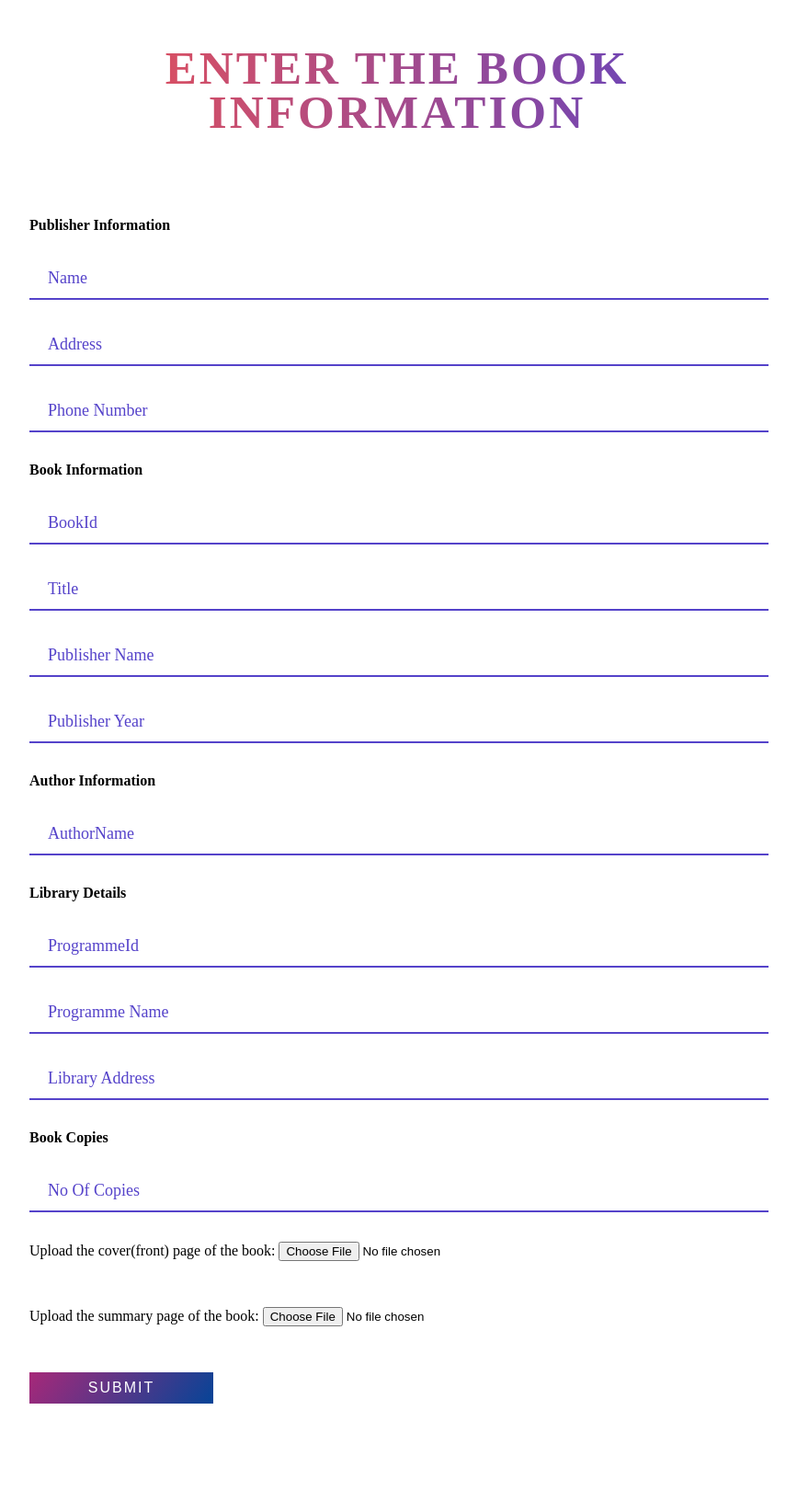
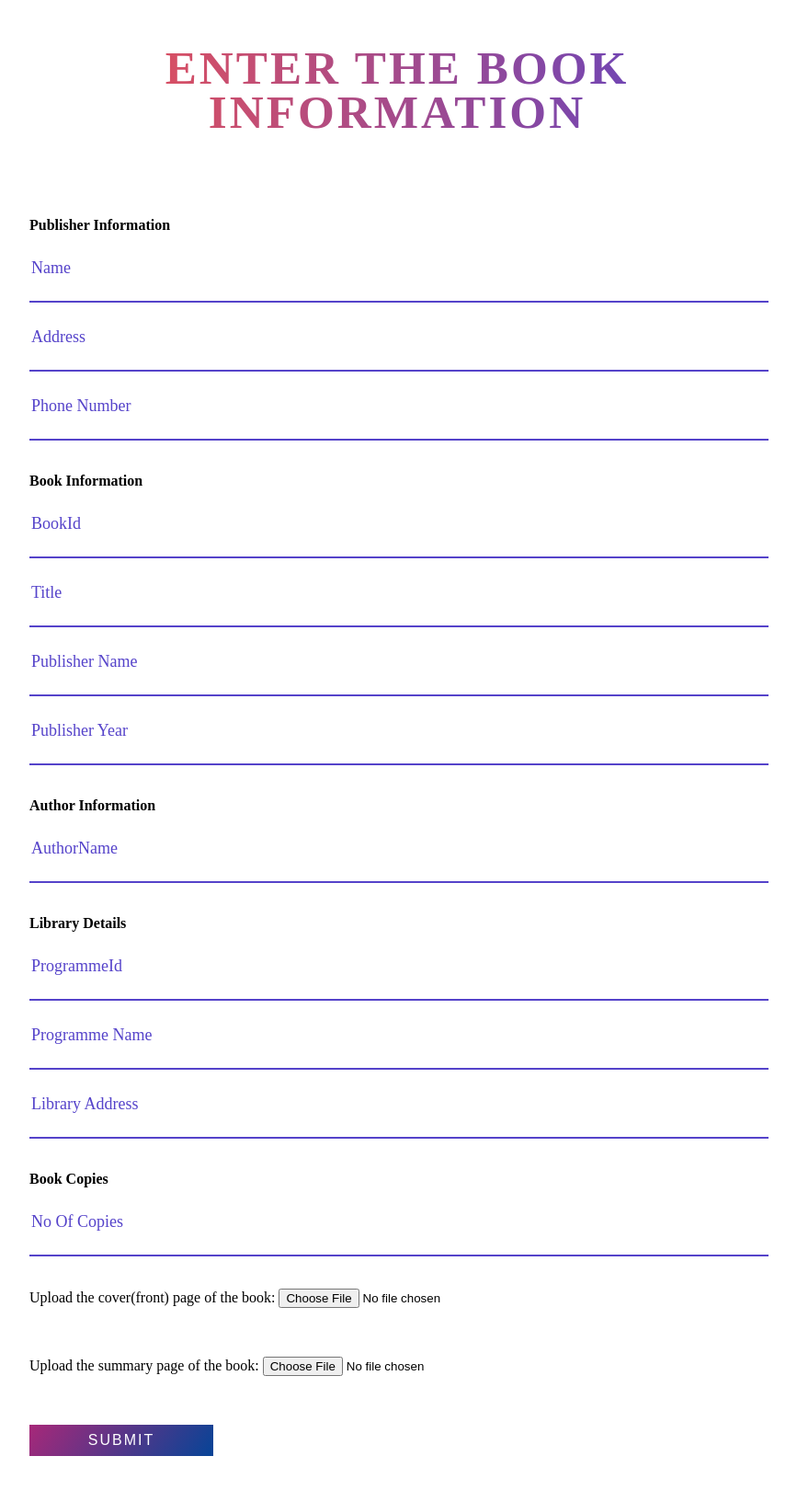
Before and after one commit to Rathan-r-nayak/LibraryManager, a Django app: page /admin/adminPage/ in a window 1280 px wide. Shown: the whole page at 92% size, without its empty margins (208-1075 px from the left). Before the commit the page ends 1526 px from the top, so only its background shows below. Run offline with Django 4.2, Linux system fonts and the light colour scheme; some libraries are stand-ins or nearby versions.

```diff
--- a/LibraryManager/adminApp/templates/adminApp/adminPage.html
+++ b/LibraryManager/adminApp/templates/adminApp/adminPage.html
@@ -2,23 +2,25 @@
 
 
 
+<!DOCTYPE html>
+<html lang="en">
+<head>
+   <meta charset="UTF-8">
+   <meta name="viewport" content="width=device-width, initial-scale=1.0">
    {%block links%}
    <script src="//maxcdn.bootstrapcdn.com/bootstrap/4.1.1/js/bootstrap.min.js"></script>
    <script src="//cdnjs.cloudflare.com/ajax/libs/jquery/3.2.1/jquery.min.js"></script>
    {%endblock links%}
-
-
-
-<!-- css here -->
    <style>
       {%block style%}
-.get-in-touch {
+
+      .Information{
          max-width: 800px;
          margin: 50px auto;
          position: relative;
 
        }
- .get-in-touch .title {
+       .Information .title {
          text-align: center;
          text-transform: uppercase;
          letter-spacing: 3px;
@@ -36,7 +38,7 @@
 
        .contact-form .form-field {
          position: relative;
-   margin: 32px 0;
+         margin: 35px 0;
        }
        .contact-form .input-text {
          display: block;
@@ -44,22 +46,24 @@
          height: 36px;
          border-width: 0 0 2px 0;
          border-color: #5543ca;
-   font-size: 18px;
+         font-size: 16px;
          line-height: 26px;
          font-weight: 400;
+
        }
        .contact-form .input-text:focus {
          outline: none;
        }
        .contact-form .input-text:focus + .label,
        .contact-form .input-text.not-empty + .label {
-   -webkit-transform: translateY(-24px);
-           transform: translateY(-24px);
+
+                transform: translateY(-28px);
+                 /*transform: translateY(-24px);*/
        }
        .contact-form .label {
          position: absolute;
-   left: 20px;
-   bottom: 11px;
+         left: 2px;
+         bottom: 25px;
          font-size: 18px;
          line-height: 26px;
          font-weight: 400;
@@ -83,16 +87,17 @@
          width:200px;
          cursor: pointer;
        }
+
       {%endblock style%}
       </style>
-
-
-<!-- main here -->
+</head>
 <body>
 {%block body%}
-<section class="get-in-touch">
+      <section class="Information">
+         <!--create form action to another page to pass information-->
          <h1 class="title">Enter the Book Information</h1>
          <h4>Publisher Information</h4>
+
          <form class="contact-form row">
             <div class="form-field col-lg-6">
                <input id="name" class="input-text js-input" type="text" required>
@@ -180,33 +185,6 @@
 </body>
 
 
-<!-- script here -->
-<script>
 {%block script%}
-const wrapper = document.querySelector(".wrapper");
-const loginlink = document.querySelector(".login-link");
-const registerlink = document.querySelector(".register-link");
-const btnpop = document.querySelector(".btn-pop");
-const btnclose = document.querySelector(".btn-close");
-const btnrclose = document.querySelector(".btn-rclose");
-
-
-
-registerlink.addEventListener('click', () => {
-    wrapper.classList.add('active')
-});
-loginlink.addEventListener('click', () => {
-    wrapper.classList.remove('active')
-});
-btnpop.addEventListener('click', () => {
-    wrapper.classList.add('active-popup')
-});
-btnclose.addEventListener('click', () => {
-    wrapper.classList.remove('active-popup')
-});
-btnrclose.addEventListener('click', () => {
-    wrapper.classList.remove('active-popup')
-});
-
 {%endblock script%}
-</script>
+</html>
```
Also changed, not shown: LibraryManager/loginApp/templates/loginApp/signinPage.html (+17 -17 lines), LibraryManager/loginApp/templates/loginApp/signupPage.html (+19 -20 lines), 4 other files. Lines whose indentation alone changed are shown as unchanged.
